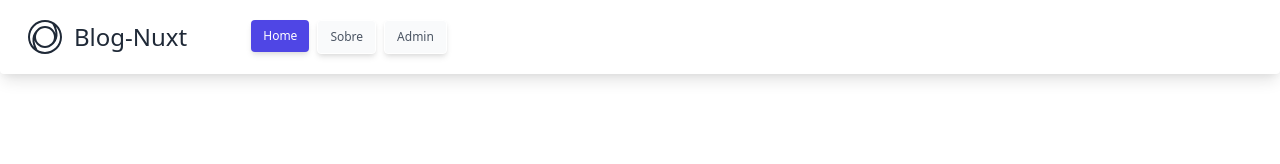
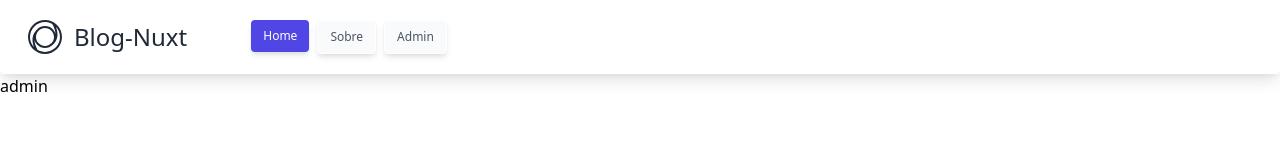
Before and after one commit to EuclidesKinto/blog-nuxt, a Nuxt app: page /admin in a window 1280 px wide. Shown: the top 164 px of the page. Built offline with nearby package versions, Linux system fonts and the light colour scheme.

Commit message:
add pastas admins

```diff
--- /dev/null
+++ b/pages/admin/_postid/index.vue
@@ -0,0 +1,15 @@
+<template>
+  <div>
+
+  </div>
+</template>
+
+<script>
+  export default {
+
+  }
+</script>
+
+<style lang="scss" scoped>
+
+</style>
--- /dev/null
+++ b/pages/admin/auth/index.vue
@@ -0,0 +1,15 @@
+<template>
+  <div>
+
+  </div>
+</template>
+
+<script>
+  export default {
+
+  }
+</script>
+
+<style lang="scss" scoped>
+
+</style>
--- /dev/null
+++ b/pages/admin/index.vue
@@ -0,0 +1,15 @@
+<template>
+  <div>
+    admin
+  </div>
+</template>
+
+<script>
+  export default {
+
+  }
+</script>
+
+<style lang="scss" scoped>
+
+</style>
--- /dev/null
+++ b/pages/admin/new-post/index.vue
@@ -0,0 +1,15 @@
+<template>
+  <div>
+
+  </div>
+</template>
+
+<script>
+  export default {
+
+  }
+</script>
+
+<style lang="scss" scoped>
+
+</style>
```
